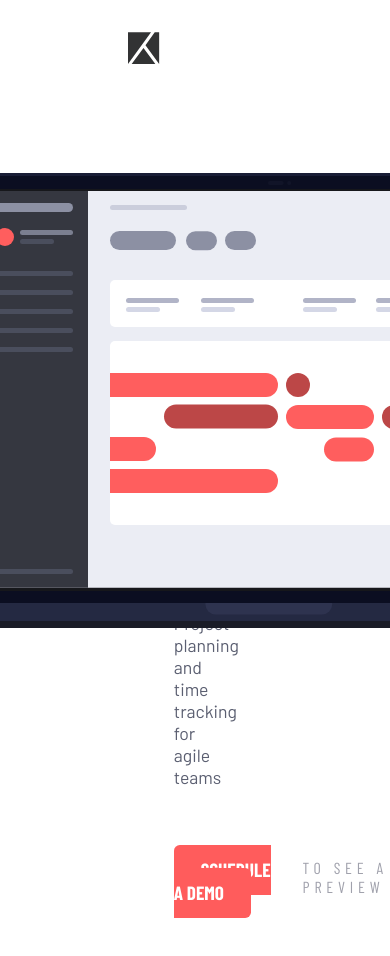
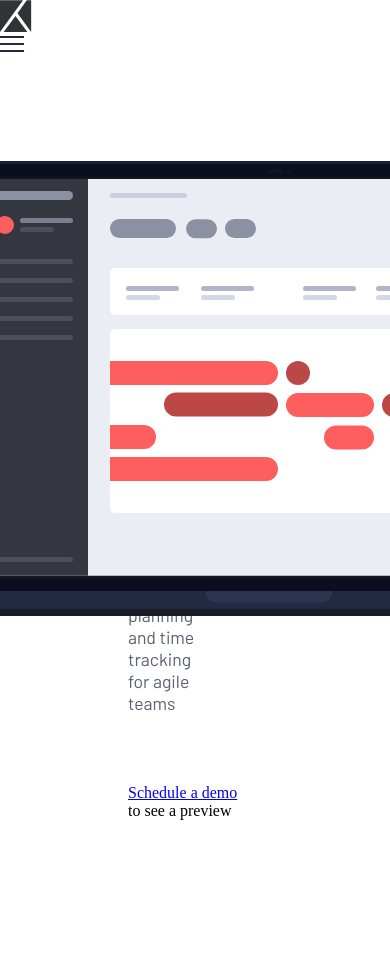
Before and after one commit to TheCoderGuru/project-tracking-intro-component, a plain HTML site: page index.html in a window 390 px wide. Shown: the top 956 px of the page. After the commit the page ends 844 px from the top, so only its background shows below. Drawn offline with nearby package versions, Linux system fonts and the light colour scheme.

Commit message:
Currently working on the mobile version of the website

```diff
--- a/style.scss
+++ b/style.scss
@@ -42,68 +42,20 @@ body {
     display: none;
   }
 
-  .container__image{
+  .container__image {
     margin: 0 auto;
     height: 2rem;
   }
 
-
-  .container__content{
+  .container__content {
     order: 2;
-  }
-}
-
-// Desktop Version
-
-.spaced-text {
-  font-family: "Barlow Condensed";
-  letter-spacing: 0.4em;
-  text-transform: uppercase;
-}
-
-.text-disabled {
-  color: hsl(231, 7%, 65%);
-  letter-spacing: 0.3em;
-}
-
-.navbar {
-  display: flex;
-  justify-content: space-between;
-  margin-inline: 8em;
-  position: relative;
-  margin-block-start: 2em;
-
-  &__navlinks {
-    display: flex;
-    position: absolute;
-    right: 0;
-    text-decoration: none;
-    list-style: none;
-    color: hsl(230, 29%, 20%);
-    font-weight: 700;
-    gap: 2em;
-    font-size: 1.1em;
-    text-transform: uppercase;
-    font-family: "Barlow Condensed", sans-serif, Helvetica;
-  }
-
-  .navbar__navlinks + div > img {
-    display: none;
-  }
-}
-
-small {
-  font-family: "Barlow Condensed";
-  color: hsl(231, 7%, 65%);
-  width: 100%;
-  text-transform: uppercase;
   }
 
   .container {
     margin-left: 8em;
     margin-block: 6em;
     display: grid;
-  grid-template-columns: repeat(2, 1fr);
+    grid-template-columns: 1fr;
     position: relative;
 
     &__title {
@@ -139,23 +91,121 @@ small {
       margin-top: 3em;
     }
   }
+}
 
-.container__flex {
-  display: flex;
-  gap: 2em;
+// Desktop Version
 
-  &__btn {
-    margin-top: 3em;
-    text-decoration: none;
-    background-color: hsl(0, 100%, 68%);
-    padding-inline: 1.4em;
-    padding-block: 0.7em;
-    font-family: "Barlow Condensed";
-    text-transform: uppercase;
-    font-weight: 600;
-    width: fit-content;
-    border-radius: 0.3em;
-    color: white;
-    font-size: 1.2rem;
-  }
-}
+// @media only screen and (min-width: 1440px) {
+//   .spaced-text {
+//     font-family: "Barlow Condensed";
+//     letter-spacing: 0.4em;
+//     text-transform: uppercase;
+//   }
+
+//   .text-disabled {
+//     color: hsl(231, 7%, 65%);
+//     letter-spacing: 0.3em;
+//   }
+
+
+//   small {
+//     font-family: "Barlow Condensed";
+//     color: hsl(231, 7%, 65%);
+//     width: 100%;
+//     text-transform: uppercase;
+//   }
+
+//   .navbar {
+//     display: flex;
+//     justify-content: space-between;
+//     margin-inline: 8em;
+//     position: relative;
+//     margin-block-start: 2em;
+
+//     &__navlinks {
+//       display: flex;
+//       position: absolute;
+//       right: 0;
+//       text-decoration: none;
+//       list-style: none;
+//       color: hsl(230, 29%, 20%);
+//       font-weight: 700;
+//       gap: 2em;
+//       font-size: 1.1em;
+//       text-transform: uppercase;
+//       font-family: "Barlow Condensed", sans-serif, Helvetica;
+//     }
+
+//     .navbar__navlinks + div > img {
+//       display: none;
+//     }
+//   }
+
+//   small {
+//     font-family: "Barlow Condensed";
+//     color: hsl(231, 7%, 65%);
+//     width: 100%;
+//     text-transform: uppercase;
+//   }
+
+//   .container {
+//     margin-left: 8em;
+//     margin-block: 6em;
+//     display: grid;
+//     grid-template-columns: repeat(2, 1fr);
+//     position: relative;
+
+//     &__title {
+//       margin-top: 0.2em;
+//       font-weight: 700;
+//       width: 54%;
+//       font-family: "Barlow Condensed";
+//       font-size: 3.5em;
+//       color: hsl(230, 29%, 20%);
+//       text-transform: uppercase;
+//     }
+
+//     &__subtitle {
+//       color: hsl(230, 11%, 40%);
+//       margin-top: 1em;
+//       width: 27%;
+//       font-size: 1.1rem;
+//       font-family: "Barlow";
+//       margin-bottom: 4em;
+//     }
+
+//     &__image {
+//       aspect-ratio: 1 / 1;
+//       object-fit: contain;
+//       width: auto;
+//       height: auto;
+//       position: absolute;
+//       top: 0;
+//       right: -16.7rem;
+//     }
+
+//     &__content {
+//       margin-top: 3em;
+//     }
+//   }
+
+//   .container__flex {
+//     display: flex;
+//     gap: 2em;
+
+//     &__btn {
+//       margin-top: 3em;
+//       text-decoration: none;
+//       background-color: hsl(0, 100%, 68%);
+//       padding-inline: 1.4em;
+//       padding-block: 0.7em;
+//       font-family: "Barlow Condensed";
+//       text-transform: uppercase;
+//       font-weight: 600;
+//       width: fit-content;
+//       border-radius: 0.3em;
+//       color: white;
+//       font-size: 1.2rem;
+//     }
+//   }
+// }
```
Also changed, not shown: style.css, 1 other file. Lines whose indentation alone changed are shown as unchanged.
